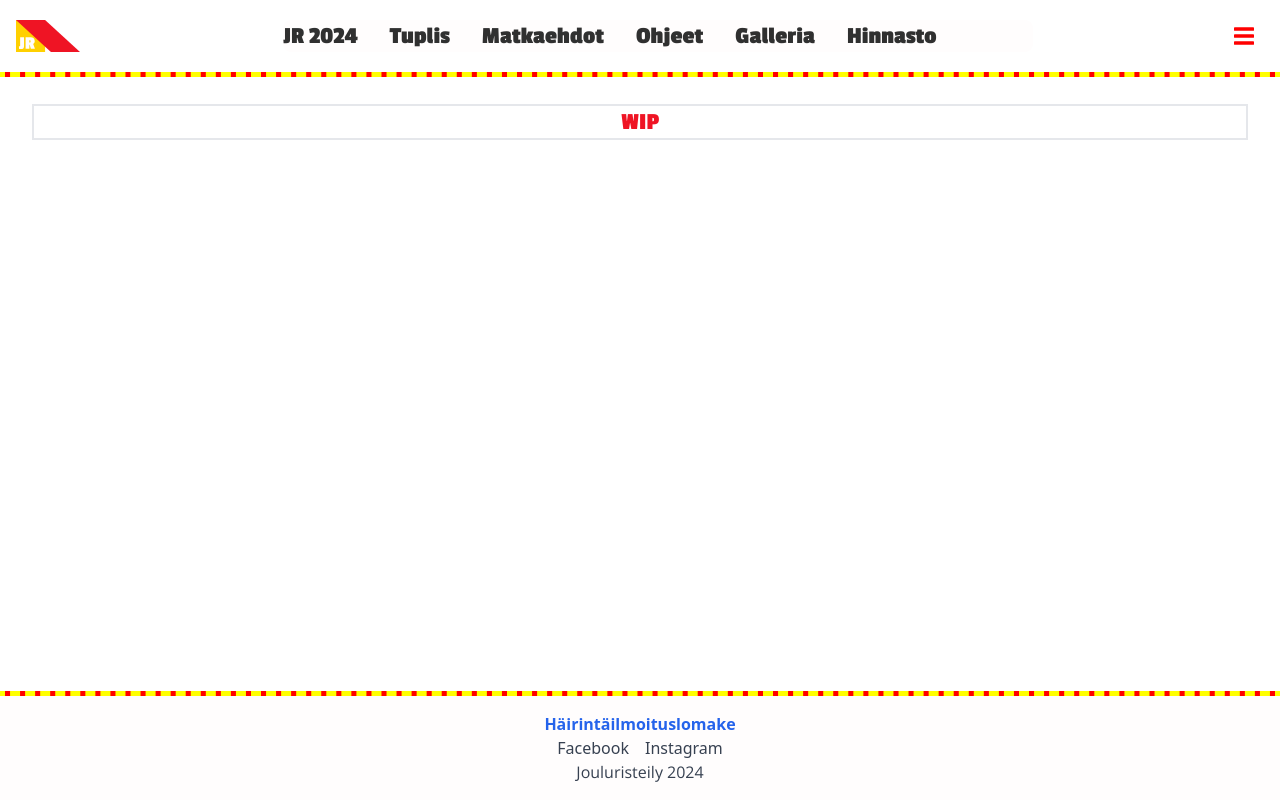
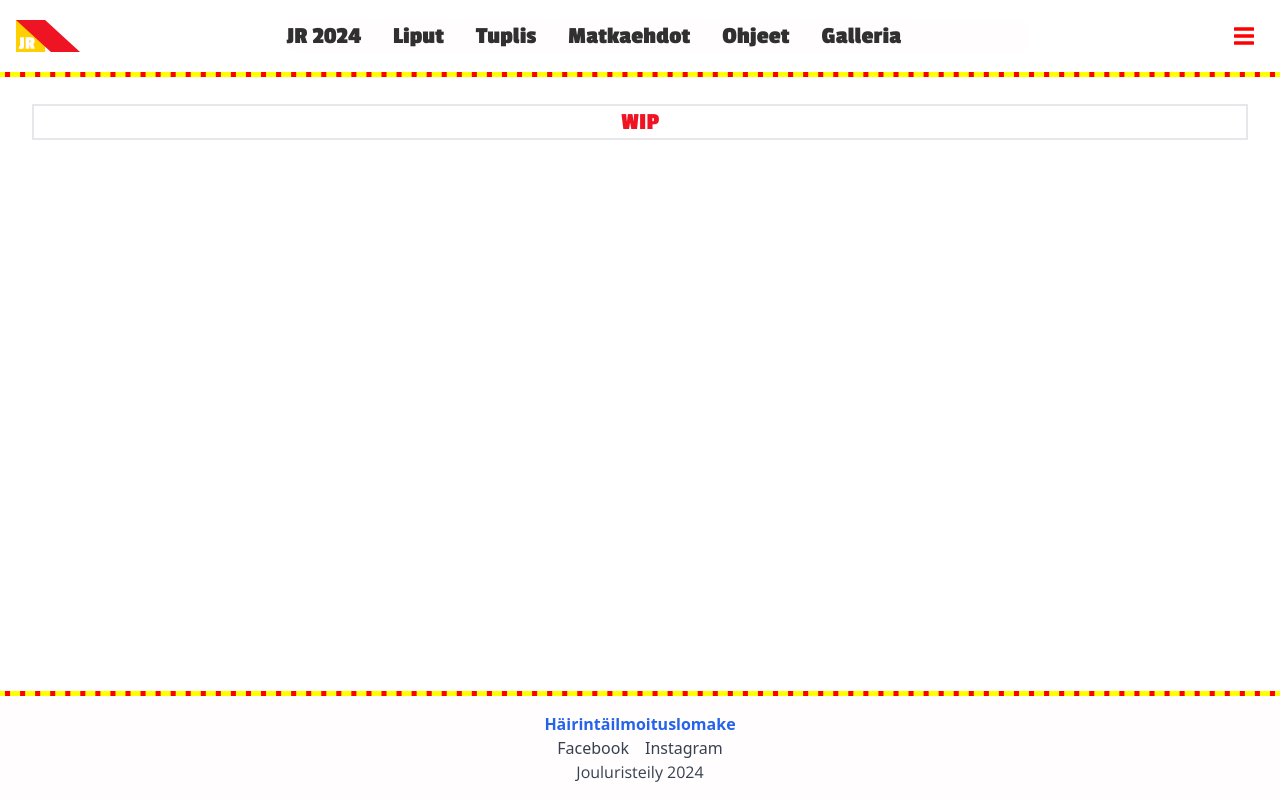
Before and after one commit to jouluristeily/jouluristeily, a Next.js app: page /events in a window 1280 px wide. Built offline with nearby package versions, Linux system fonts and the light colour scheme; a web font is replaced by a local one.

Commit message:
Add to kide link to navbar

```diff
--- a/src/app/ResponsiveNav.tsx
+++ b/src/app/ResponsiveNav.tsx
@@ -12,6 +12,7 @@ const ResponsiveNav = () => {
 
   const navItems = [
     { href: '/', label: 'JR 2024' },
+    { href: 'https://kide.app/events/141ca3fa-b0cf-43ad-bc41-54ef889558c1', label: 'Liput' },
     { href: '/tuplis', label: 'Tuplis' },
     { href: '/terms', label: 'Matkaehdot' },
     { href: '/guide', label: 'Ohjeet' },
```
